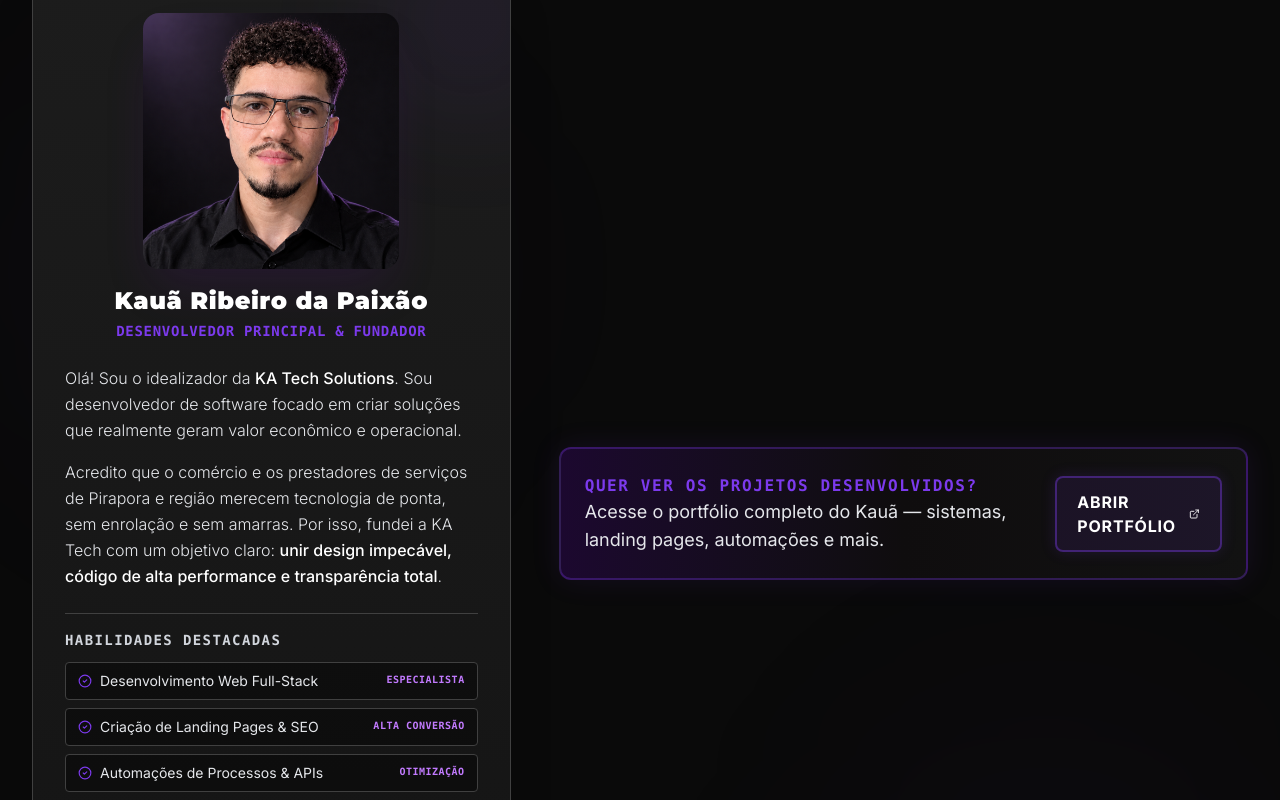
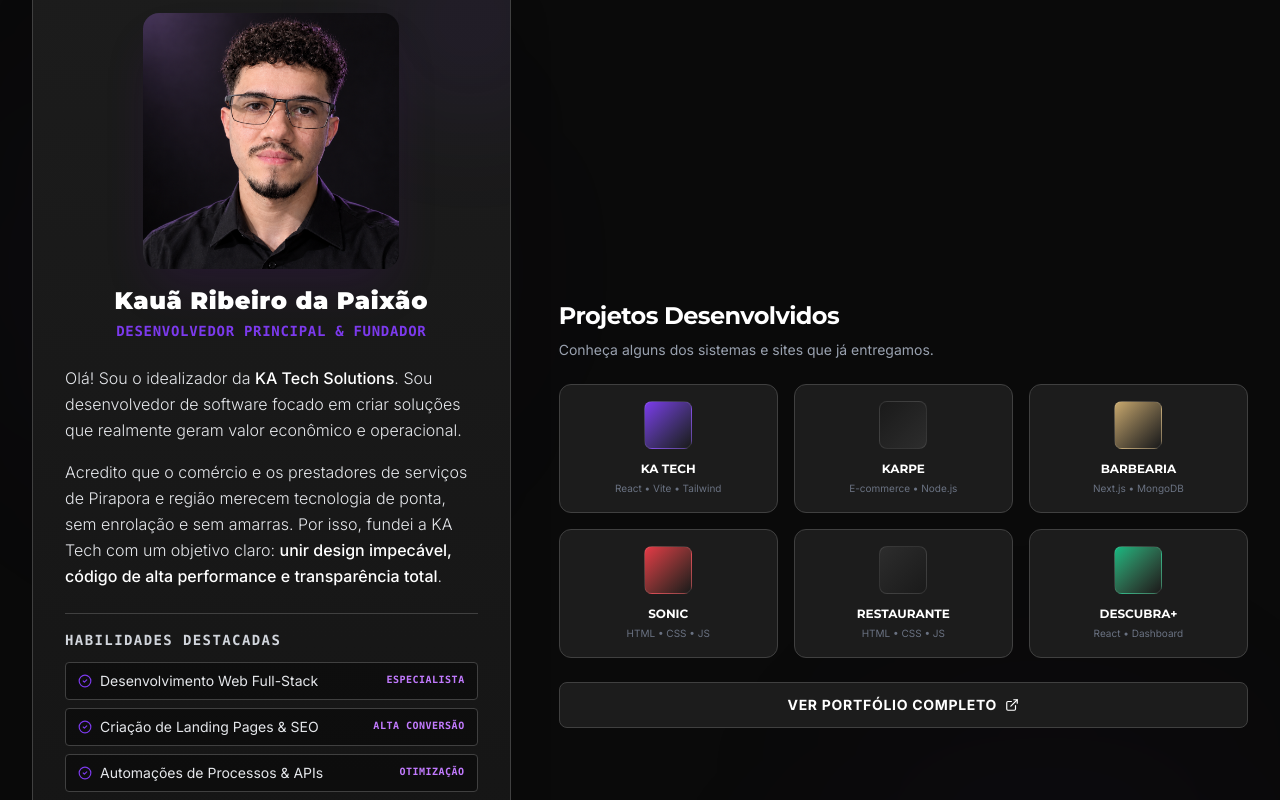
Before and after one commit to KauaiiBR/KA-TECH, a React (Vite) app: page / in a window 1280 px wide. Shown: the part 3517-4317 px from the top of the page. Built offline with nearby package versions, Linux system fonts and the light colour scheme.

Commit message:
feat: grid de projetos no founder com icones e links

```diff
--- a/src/components/FounderShowcase.tsx
+++ b/src/components/FounderShowcase.tsx
@@ -127,28 +127,102 @@
             </motion.div>
           </div>
 
-          {/* Right Column: Portfolio CTA (7 cols) */}
-          <div className="lg:col-span-7 flex flex-col justify-center">
-            {/* Quick quote block */}
-            <div className="rounded-xl border-2 border-[#7C3AED]/30 p-6 bg-gradient-to-r from-[#1c082f] via-[#0F0D0E] to-[#121212] text-center sm:text-left flex flex-col sm:flex-row items-center justify-between gap-4 shadow-[0_0_30px_rgba(124,58,237,0.1)]">
+          {/* Right Column: Projects Grid (7 cols) */}
+          <div className="lg:col-span-7 flex flex-col justify-center space-y-6">
             <div className="space-y-2">
-                <span className="text-base font-mono uppercase tracking-widest text-[#7C3AED] font-bold">
-                  Quer ver os projetos desenvolvidos?
-                </span>
-                <p className="text-lg text-gray-200 font-sans">
-                  Acesse o portfólio completo do Kauã — sistemas, landing pages, automações e mais.
+              <h3 className="font-display font-bold text-2xl text-white tracking-tight">
+                Projetos Desenvolvidos
+              </h3>
+              <p className="text-sm text-gray-400 font-sans">
+                Conheça alguns dos sistemas e sites que já entregamos.
               </p>
             </div>
+
+            {/* Projects Grid */}
+            <div className="grid grid-cols-2 sm:grid-cols-3 gap-4">
+              {/* KA Tech */}
+              <a href="https://ka-tech.onrender.com" target="_blank" rel="noopener noreferrer"
+                className="group relative rounded-xl bg-[#1c1c1c] border border-neutral-700 p-4 hover:border-[#10B981]/40 transition-all duration-300 hover:shadow-[0_0_20px_rgba(16,185,129,0.15)] flex flex-col items-center text-center space-y-3">
+                <div className="w-12 h-12 rounded-lg bg-gradient-to-br from-[#7C3AED] to-[#1a1a1a] flex items-center justify-center border border-white/10 group-hover:scale-110 transition-transform duration-300">
+                  <i className="fas fa-bolt text-white text-lg"></i>
+                </div>
+                <div>
+                  <h4 className="font-display font-bold text-xs text-white uppercase group-hover:text-[#10B981] transition-colors">KA Tech</h4>
+                  <p className="text-[10px] text-gray-500 mt-1">React • Vite • Tailwind</p>
+                </div>
+              </a>
+
+              {/* KARPE */}
+              <a href="https://karpcompany.netlify.app" target="_blank" rel="noopener noreferrer"
+                className="group relative rounded-xl bg-[#1c1c1c] border border-neutral-700 p-4 hover:border-[#10B981]/40 transition-all duration-300 hover:shadow-[0_0_20px_rgba(16,185,129,0.15)] flex flex-col items-center text-center space-y-3">
+                <div className="w-12 h-12 rounded-lg bg-gradient-to-br from-[#1a1a1a] to-[#2d2d2d] flex items-center justify-center border border-white/10 group-hover:scale-110 transition-transform duration-300">
+                  <i className="fas fa-shopping-cart text-[#7C3AED] text-lg"></i>
+                </div>
+                <div>
+                  <h4 className="font-display font-bold text-xs text-white uppercase group-hover:text-[#10B981] transition-colors">KARPE</h4>
+                  <p className="text-[10px] text-gray-500 mt-1">E-commerce • Node.js</p>
+                </div>
+              </a>
+
+              {/* Barbearia Blade */}
+              <a href="https://barbearia-blade.netlify.app" target="_blank" rel="noopener noreferrer"
+                className="group relative rounded-xl bg-[#1c1c1c] border border-neutral-700 p-4 hover:border-[#10B981]/40 transition-all duration-300 hover:shadow-[0_0_20px_rgba(16,185,129,0.15)] flex flex-col items-center text-center space-y-3">
+                <div className="w-12 h-12 rounded-lg bg-gradient-to-br from-[#c9a96e] to-[#1a1a1a] flex items-center justify-center border border-white/10 group-hover:scale-110 transition-transform duration-300">
+                  <i className="fas fa-cut text-white text-lg"></i>
+                </div>
+                <div>
+                  <h4 className="font-display font-bold text-xs text-white uppercase group-hover:text-[#10B981] transition-colors">Barbearia</h4>
+                  <p className="text-[10px] text-gray-500 mt-1">Next.js • MongoDB</p>
+                </div>
+              </a>
+
+              {/* Sonic Pizzas */}
+              <a href="https://sonicpizzas.netlify.app" target="_blank" rel="noopener noreferrer"
+                className="group relative rounded-xl bg-[#1c1c1c] border border-neutral-700 p-4 hover:border-[#10B981]/40 transition-all duration-300 hover:shadow-[0_0_20px_rgba(16,185,129,0.15)] flex flex-col items-center text-center space-y-3">
+                <div className="w-12 h-12 rounded-lg bg-gradient-to-br from-[#e63946] to-[#1a1a1a] flex items-center justify-center border border-white/10 group-hover:scale-110 transition-transform duration-300">
+                  <i className="fas fa-pizza-slice text-white text-lg"></i>
+                </div>
+                <div>
+                  <h4 className="font-display font-bold text-xs text-white uppercase group-hover:text-[#10B981] transition-colors">Sonic</h4>
+                  <p className="text-[10px] text-gray-500 mt-1">HTML • CSS • JS</p>
+                </div>
+              </a>
+
+              {/* Restaurante */}
+              <a href="https://restauranteelegancy.netlify.app" target="_blank" rel="noopener noreferrer"
+                className="group relative rounded-xl bg-[#1c1c1c] border border-neutral-700 p-4 hover:border-[#10B981]/40 transition-all duration-300 hover:shadow-[0_0_20px_rgba(16,185,129,0.15)] flex flex-col items-center text-center space-y-3">
+                <div className="w-12 h-12 rounded-lg bg-gradient-to-br from-[#2d2d2d] to-[#1a1a1a] flex items-center justify-center border border-white/10 group-hover:scale-110 transition-transform duration-300">
+                  <i className="fas fa-utensils text-[#D4AF37] text-lg"></i>
+                </div>
+                <div>
+                  <h4 className="font-display font-bold text-xs text-white uppercase group-hover:text-[#10B981] transition-colors">Restaurante</h4>
+                  <p className="text-[10px] text-gray-500 mt-1">HTML • CSS • JS</p>
+                </div>
+              </a>
+
+              {/* Descubra+ */}
+              <a href="https://descubramais.netlify.app" target="_blank" rel="noopener noreferrer"
+                className="group relative rounded-xl bg-[#1c1c1c] border border-neutral-700 p-4 hover:border-[#10B981]/40 transition-all duration-300 hover:shadow-[0_0_20px_rgba(16,185,129,0.15)] flex flex-col items-center text-center space-y-3">
+                <div className="w-12 h-12 rounded-lg bg-gradient-to-br from-[#10B981] to-[#1a1a1a] flex items-center justify-center border border-white/10 group-hover:scale-110 transition-transform duration-300">
+                  <i className="fas fa-rocket text-white text-lg"></i>
+                </div>
+                <div>
+                  <h4 className="font-display font-bold text-xs text-white uppercase group-hover:text-[#10B981] transition-colors">Descubra+</h4>
+                  <p className="text-[10px] text-gray-500 mt-1">React • Dashboard</p>
+                </div>
+              </a>
+            </div>
+
+            {/* Ver portfólio completo */}
             <a
               href="https://kauapaixaoport.netlify.app"
               target="_blank"
               rel="noopener noreferrer"
-                className="flex items-center space-x-2 text-base text-white hover:text-[#7C3AED] font-bold uppercase tracking-wider transition-colors py-3 px-5 border-2 border-[#7C3AED]/40 hover:border-[#7C3AED] rounded-lg bg-[#7C3AED]/10 hover:bg-[#7C3AED]/20 shadow-[0_0_15px_rgba(124,58,237,0.15)]"
+              className="flex items-center justify-center space-x-2 text-sm text-white hover:text-[#10B981] font-bold uppercase tracking-wider transition-colors py-3 px-5 border border-neutral-700 hover:border-[#10B981]/40 rounded-lg bg-[#1c1c1c] hover:bg-[#10B981]/5"
             >
-                <span>Abrir Portfólio</span>
-                <ExternalLink size={16} />
+              <span>Ver Portfólio Completo</span>
+              <ExternalLink size={14} />
             </a>
-            </div>
           </div>
 
         </div>
```
Lines whose indentation alone changed are shown as unchanged.
